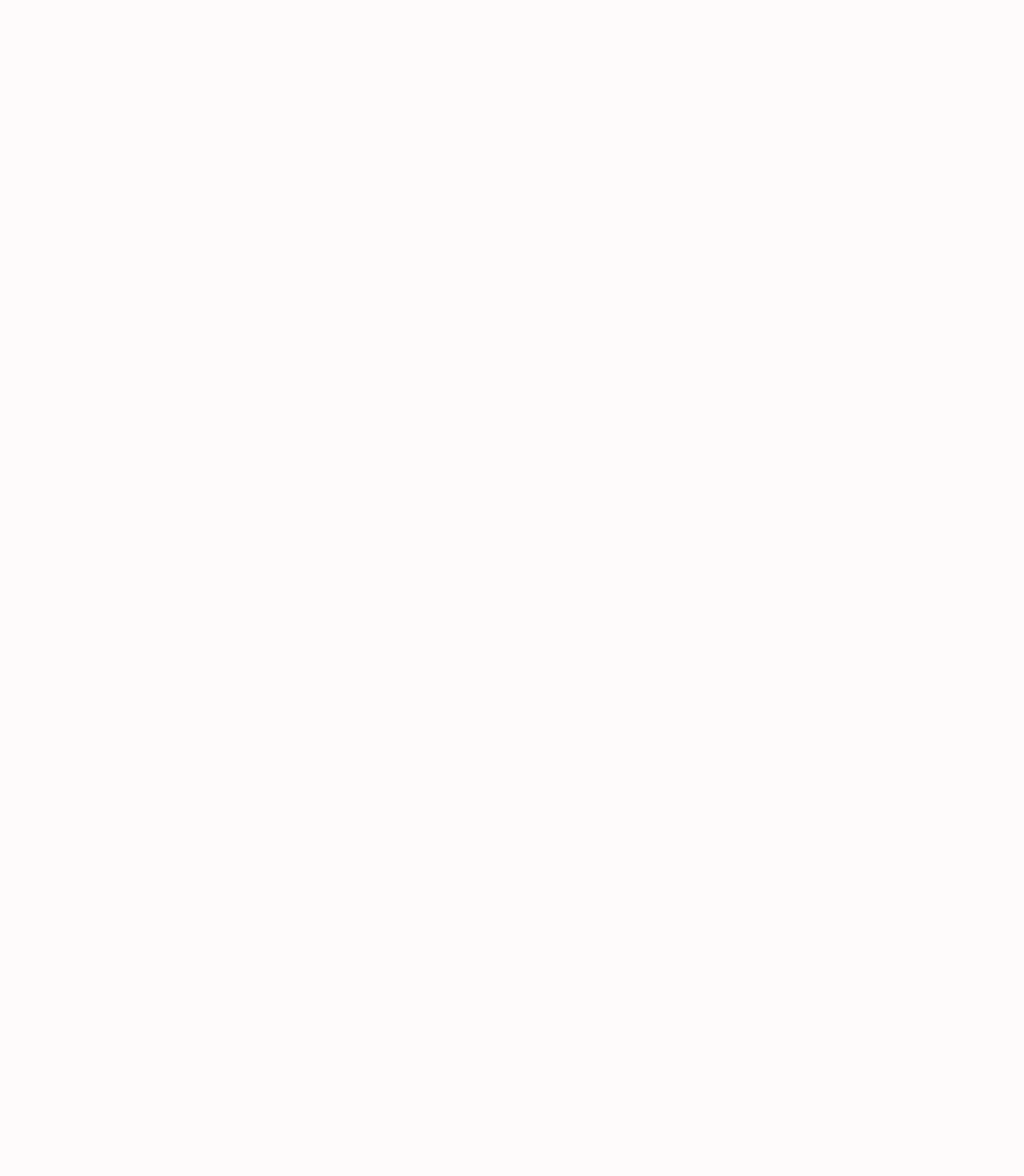
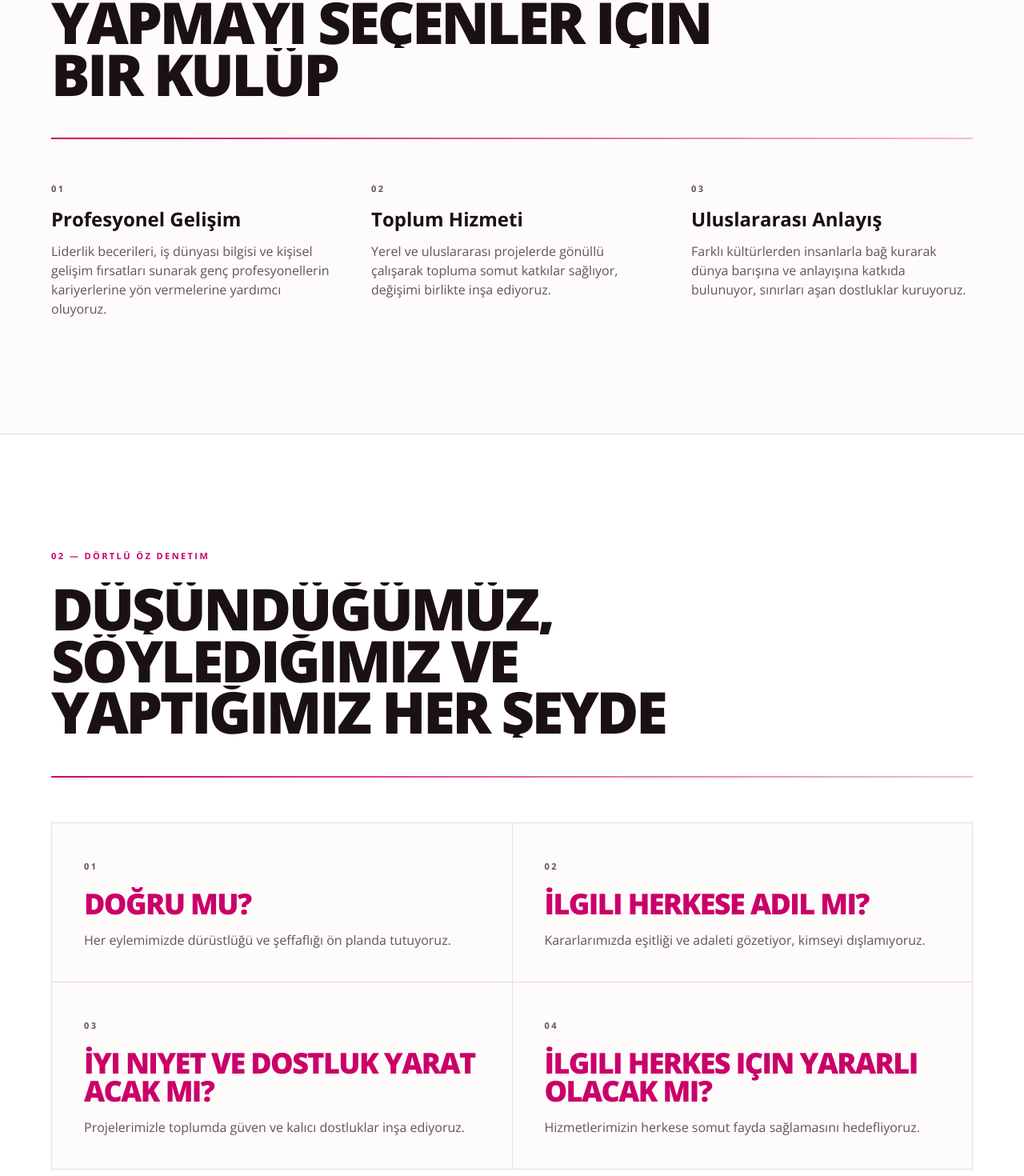
Before and after one commit to andyanday33/dokuz-eylul-rotaract-2026, a Next.js app: page / in a window 1280 px wide. Shown: the part 1097-2567 px from the top of the page at 80% size. Before the commit the page ends 1600 px from the top, so only its background shows below. Built offline with nearby package versions, Linux system fonts and the light colour scheme.

Commit message:
feat: add animations

```diff
--- a/app/page.tsx
+++ b/app/page.tsx
@@ -2,14 +2,20 @@ import { Navbar } from "@/components/Navbar";
 import { Hero } from "@/components/Hero/Hero";
 import { SlidingText } from "@/components/Hero/SlidingText";
 import { Marquee } from "@/components/Marquee";
+import { About } from "@/components/About";
+import { FourWayTest } from "@/components/FourWayTest";
+import { ScrollAnimations } from "@/components/ScrollAnimations";
 
 export default function Home() {
   return (
-    <main className="flex flex-col relative h-[200vh]">
+    <main className="flex flex-col relative">
       <Navbar />
       <Hero />
       <SlidingText />
       <Marquee />
+      <About />
+      <FourWayTest />
+      <ScrollAnimations />
     </main>
   );
 }
--- /dev/null
+++ b/components/About.tsx
@@ -0,0 +1,41 @@
+const PILLARS = [
+  {
+    n: "01",
+    title: "Profesyonel Gelişim",
+    body: "Liderlik becerileri, iş dünyası bilgisi ve kişisel gelişim fırsatları sunarak genç profesyonellerin kariyerlerine yön vermelerine yardımcı oluyoruz.",
+  },
+  {
+    n: "02",
+    title: "Toplum Hizmeti",
+    body: "Yerel ve uluslararası projelerde gönüllü çalışarak topluma somut katkılar sağlıyor, değişimi birlikte inşa ediyoruz.",
+  },
+  {
+    n: "03",
+    title: "Uluslararası Anlayış",
+    body: "Farklı kültürlerden insanlarla bağ kurarak dünya barışına ve anlayışına katkıda bulunuyor, sınırları aşan dostluklar kuruyoruz.",
+  },
+];
+
+export const About = () => {
+  return (
+    <section id="hakkimizda" className="wrapper py-28 sm:py-36">
+      <p className="eyebrow rise text-primary">01 — Biz kimiz</p>
+      <h2
+        data-split
+        className="wordmark mt-6 max-w-4xl text-[8vw] leading-[0.9] sm:text-[4.5rem]"
+      >
+        İşi konuşmaktansa yapmayı seçenler için bir kulüp
+      </h2>
+      <div className="rule rule-cranberry mt-12 h-[2px] w-full" />
+      <div className="mt-12 grid gap-12 md:grid-cols-3">
+        {PILLARS.map((p) => (
+          <article key={p.n} className="rise">
+            <span className="eyebrow text-muted-foreground">{p.n}</span>
+            <h3 className="mt-3 text-2xl font-bold">{p.title}</h3>
+            <p className="mt-3 text-muted-foreground">{p.body}</p>
+          </article>
+        ))}
+      </div>
+    </section>
+  );
+};
--- /dev/null
+++ b/components/FourWayTest.tsx
@@ -0,0 +1,56 @@
+const FOUR_WAY_TEST = [
+  {
+    n: "01",
+    q: "Doğru mu?",
+    a: "Her eylemimizde dürüstlüğü ve şeffaflığı ön planda tutuyoruz.",
+  },
+  {
+    n: "02",
+    q: "İlgili herkese adil mi?",
+    a: "Kararlarımızda eşitliği ve adaleti gözetiyor, kimseyi dışlamıyoruz.",
+  },
+  {
+    n: "03",
+    q: "İyi niyet ve dostluk yaratacak mı?",
+    a: "Projelerimizle toplumda güven ve kalıcı dostluklar inşa ediyoruz.",
+  },
+  {
+    n: "04",
+    q: "İlgili herkes için yararlı olacak mı?",
+    a: "Hizmetlerimizin herkese somut fayda sağlamasını hedefliyoruz.",
+  },
+];
+
+export const FourWayTest = () => {
+  return (
+    <section id="four-way-test" className="border-y border-border bg-card">
+      <div className="wrapper py-28 sm:py-36">
+        <p className="eyebrow rise text-primary">02 — Dörtlü Öz Denetim</p>
+        <h2
+          data-split
+          className="wordmark mt-6 max-w-4xl text-[8vw] leading-[0.9] sm:text-[4.5rem]"
+        >
+          Düşündüğümüz, söylediğimiz ve yaptığımız her şeyde
+        </h2>
+        <div className="rule rule-cranberry mt-12 h-[2px] w-full" />
+        <div
+          data-stagger
+          className="mt-14 grid gap-px border border-border bg-border sm:grid-cols-2"
+        >
+          {FOUR_WAY_TEST.map((item) => (
+            <article key={item.n} className="group bg-background p-8 sm:p-10">
+              <span className="eyebrow text-muted-foreground">{item.n}</span>
+              <h3
+                data-chars
+                className="wordmark mt-5 text-3xl leading-[0.95] text-primary sm:text-4xl"
+              >
+                {item.q}
+              </h3>
+              <p className="mt-4 text-muted-foreground">{item.a}</p>
+            </article>
+          ))}
+        </div>
+      </div>
+    </section>
+  );
+};
--- /dev/null
+++ b/components/ScrollAnimations.tsx
@@ -0,0 +1,72 @@
+"use client";
+
+import gsap from "gsap";
+import { useGSAP } from "@gsap/react";
+import { ScrollTrigger } from "gsap/ScrollTrigger";
+import { SplitText } from "gsap/SplitText";
+
+gsap.registerPlugin(useGSAP, ScrollTrigger, SplitText);
+
+export const ScrollAnimations = () => {
+  useGSAP(() => {
+    // ---- Typography reveals ----
+    document.querySelectorAll<HTMLElement>("[data-split]").forEach((el) => {
+      const split = new SplitText(el, {
+        type: "lines,words",
+        linesClass: "overflow-hidden",
+      });
+      gsap.from(split.words, {
+        yPercent: 115,
+        duration: 0.9,
+        ease: "power4.out",
+        stagger: 0.03,
+        scrollTrigger: { trigger: el, start: "top 85%" },
+      });
+    });
+
+    document.querySelectorAll<HTMLElement>("[data-chars]").forEach((el) => {
+      const split = new SplitText(el, { type: "chars" });
+      gsap.from(split.chars, {
+        opacity: 0,
+        y: 18,
+        duration: 0.6,
+        ease: "power3.out",
+        stagger: 0.02,
+        scrollTrigger: { trigger: el, start: "top 88%" },
+      });
+    });
+
+    gsap.utils.toArray<HTMLElement>(".rise").forEach((el) => {
+      gsap.from(el, {
+        y: 40,
+        opacity: 0,
+        duration: 0.9,
+        ease: "power3.out",
+        scrollTrigger: { trigger: el, start: "top 88%" },
+      });
+    });
+
+    gsap.utils.toArray<HTMLElement>("[data-stagger]").forEach((grid) => {
+      gsap.from(grid.children, {
+        y: 48,
+        opacity: 0,
+        duration: 0.8,
+        ease: "power3.out",
+        stagger: 0.09,
+        scrollTrigger: { trigger: grid, start: "top 85%" },
+      });
+    });
+
+    gsap.utils.toArray<HTMLElement>(".rule").forEach((el) => {
+      gsap.from(el, {
+        scaleX: 0,
+        transformOrigin: "left center",
+        duration: 1.1,
+        ease: "power3.inOut",
+        scrollTrigger: { trigger: el, start: "top 92%" },
+      });
+    });
+  }, {});
+
+  return null;
+};
```
